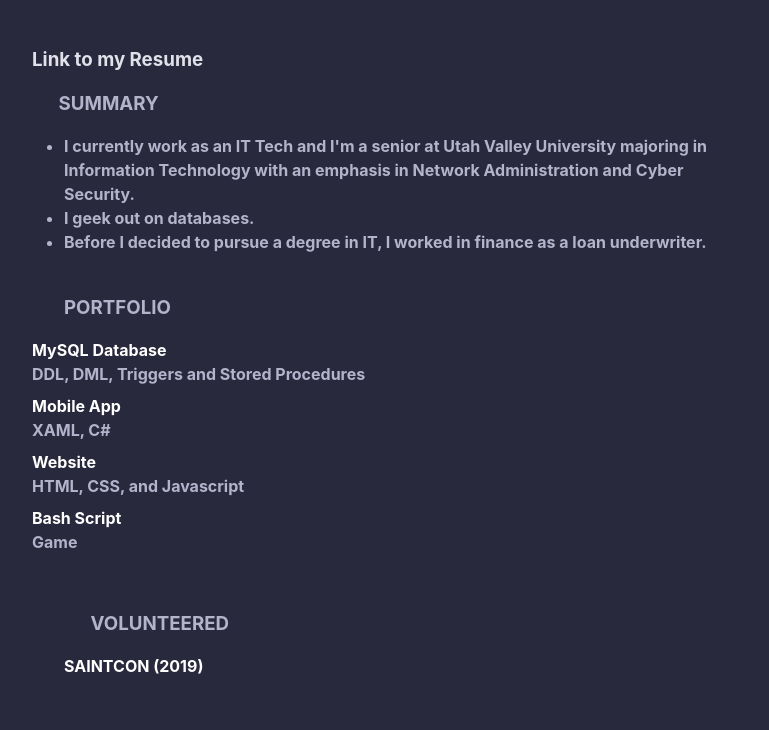
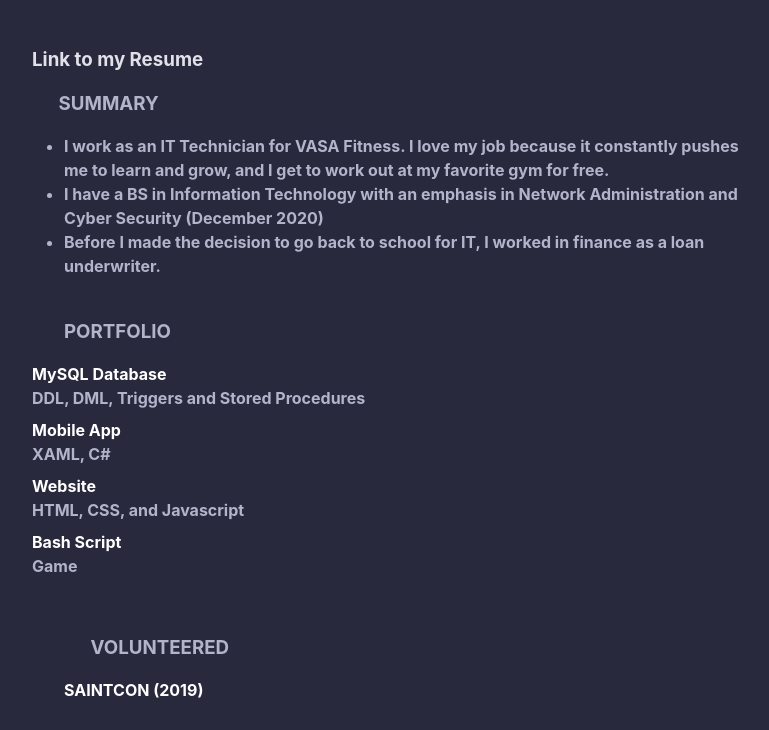
Before and after one commit to dmarochnik/dmarochnik.github.io, a plain HTML site: page index.html in a window 1280 px wide. Shown: the part 70-800 px from the top of the page, without its empty margins (8-777 px from the left). Drawn offline with Linux system fonts and the light colour scheme.

Commit message:
Update index.html

```diff
--- a/index.html
+++ b/index.html
@@ -48,9 +48,9 @@
 			<h3>&nbsp;&nbsp;&nbsp;&nbsp;&nbsp;&nbsp;SUMMARY</h3>
             <p class="site-intro">
 			<ul>
-				<li>I currently work as an IT Tech and I'm a senior at Utah Valley University majoring in Information Technology with an emphasis in Network Administration and Cyber Security.</li>
-				<li>I geek out on databases.</li>
-				<li>Before I decided to pursue a degree in IT, I worked in finance as a loan underwriter.</li>
+				<li>I work as an IT Technician for VASA Fitness. I love my job because it constantly pushes me to learn and grow, and I get to work out at my favorite gym for free.</li>
+				<li>I have a BS in Information Technology with an emphasis in Network Administration and Cyber Security (December 2020)</li>
+				<li>Before I made the decision to go back to school for IT, I worked in finance as a loan underwriter. </li>
 			</ul>
             </p>
             <br>
```
